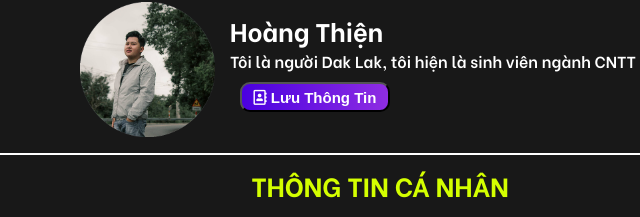
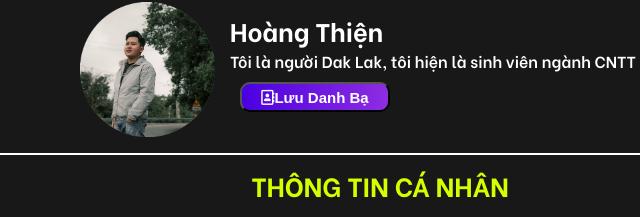
Before and after one commit to hoangthienit/hoangthien, a plain HTML site: page index.html in a window 1280 px wide. Shown: the part 155-372 px from the top of the page, 268-908 px from the left. Drawn offline with Linux system fonts and the light colour scheme.

Commit message:
Update index.html

```diff
--- a/index.html
+++ b/index.html
@@ -27,7 +27,7 @@
 			<div>Tôi là người Dak Lak, tôi hiện là sinh viên ngành CNTT</div><!--edit -->
 			<div>
 				<form method="get" action="vcf/vcard.vcf">
-   					<button><b><i class="far fa-address-book"></i> Lưu Thông Tin</b></button>
+   					<button><b><i class="far fa-address-book"></i>Lưu Danh Bạ</b></button>
 				</form>
 			</div>
 		</div>
```
